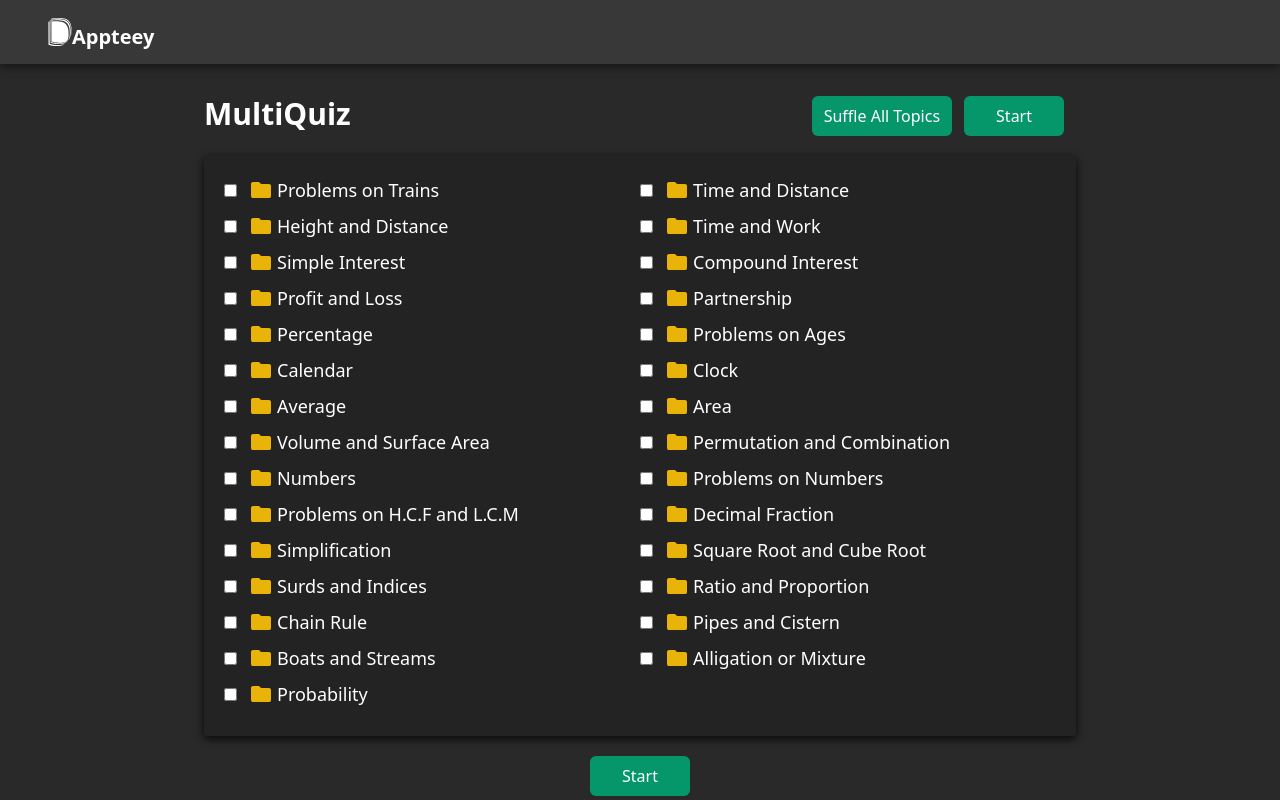
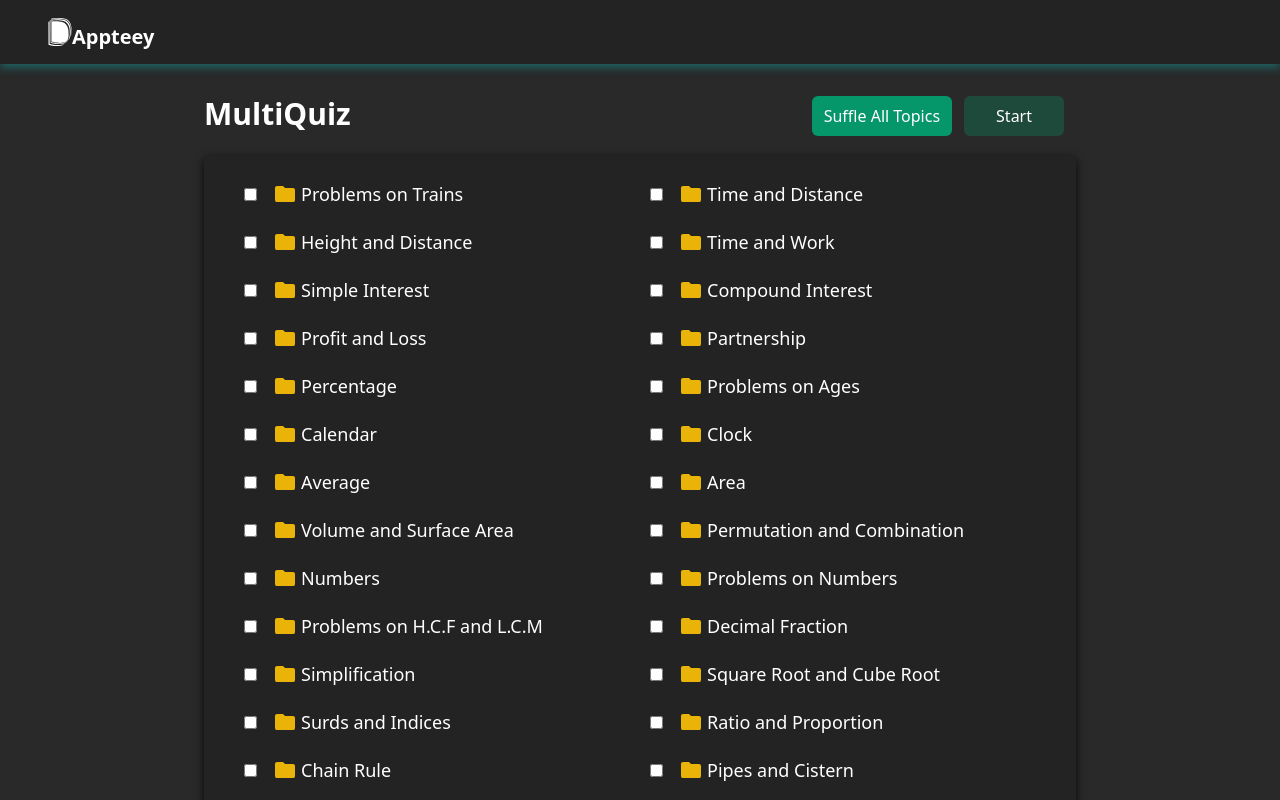
Before and after one commit to DevarajRangannan/Aptitude_Frontend, a React (Create React App) app: page /multi-quiz in a window 1280 px wide. Shown: the top 800 px of the page. Built offline with nearby package versions, Linux system fonts and the light colour scheme.

Commit message:
nav shaddow color changed and bugs fixed

```diff
--- a/src/App.js
+++ b/src/App.js
@@ -18,7 +18,7 @@ const check = (e)=>{
 export default function App() {
   return (
     <div className='min-w-[20rem] lg:max-w-screen-2xl lg:m-auto w-full'>
-      <nav className='w-full h-16 bg-[#383838] flex items-center drop-shadow-[0_3px_5px_rgba(0,0,0,.5)]' >
+      <nav className='w-full h-16 bg-[#242323] flex items-center drop-shadow-[0_3px_5px_rgba(0,255,255,.3)]' >
         <Link to='/' className='ml-5 md:ml-10 flex items-center' onClick={(e)=>check(e)}>
           <div className=' w-10'><Logo/></div>
           <sub className='text-white font-bold text-xl -translate-x-2 select-none'>Appteey</sub>
--- a/src/Pages/Home.jsx
+++ b/src/Pages/Home.jsx
@@ -14,12 +14,12 @@ export default function Home() {
                     <Link to={`/multi-quiz`} className='bg-emerald-600 rounded-md px-3 py-2  inline-block hover:bg-emerald-800' >Multi Quiz</Link>
                 </span>
             </div>
-            <ul className='my-5 p-5 bg-[#242323] drop-shadow-[0_3px_5px_rgba(0,0,0,.8)] rounded md:text-lg grid md:grid-cols-2  '>
+            <ul className='my-5 p-5 lg:pl-10 bg-[#242323] drop-shadow-[0_3px_5px_rgba(0,0,0,.8)] rounded md:text-lg grid md:grid-cols-2  '>
 
 
                 {TOPICS.map((topic, i)=>{
                     return <span key={i}  className='inline flex'>
-                        <Link to={`/topic/`+topic.replace(/ /g,"-").toLowerCase()} className='hover:underline mb-2 flex items-center group' key={i} state={{title:topic}}>
+                        <Link to={`/topic/`+topic.replace(/ /g,"-").toLowerCase()} className='hover:underline mb-3 p-1 flex items-center group' key={i} state={{title:topic}}>
                                 <span className='fill-yellow-500 group-hover:fill-yellow-700'>
                                     <FOLDER_ICON/>
                                 </span>
--- a/src/Pages/MultiQuiz.js
+++ b/src/Pages/MultiQuiz.js
@@ -50,7 +50,7 @@ export default function MultiQuiz() {
                         <Link to={`/multi-quiz-ground`} className='bg-emerald-600 rounded-md px-3 py-2  inline-block hover:bg-emerald-800' state={{selected:TOPICS}}>Suffle All Topics</Link>
                     </span>
                     <span className=''>
-                        <button className=' disabled:bg-red-500 bg-emerald-600 rounded-md px-8 py-2 m-3 lg:my-0 inline-block hover:bg-emerald-800' disabled={false} onClick={()=>{startMultiQuiz()}}>
+                        <button className='disabled:cursor-not-allowed disabled:bg-emerald-600/30 bg-emerald-600 rounded-md px-8 py-2 m-3 lg:my-0 inline-block hover:bg-emerald-800' disabled={selected.length<=0?true:false} onClick={()=>{startMultiQuiz()}}>
                             Start
                         </button>
                     </span>
@@ -59,15 +59,15 @@ export default function MultiQuiz() {
 
 
 
-            <div className={`my-5 p-5 bg-[#242323] drop-shadow-[0_3px_5px_rgba(0,0,0,.8)] rounded md:text-lg grid md:grid-cols-2 select-none `}>
+            <div className={`my-5 p-5 lg:pl-10 bg-[#242323] drop-shadow-[0_3px_5px_rgba(0,0,0,.8)] rounded md:text-lg grid md:grid-cols-2 select-none `}>
                 {TOPICS.map((topic, i)=>{
-                    return <span key={i} className='flex '>
-                        <span className=''>
+                    return <span key={i} className='flex items-center mb-3'>
+                        <span className=' flex items-center'>
                             <input type="checkbox" id={`check-box-`+i} name={"topic"} value={topic} className='hover:cursor-pointer' onChange={(e)=>x(e)}/>
                         </span>
-                        <label htmlFor={`check-box-`+i} className='ml-3 hover:cursor-pointer group'>
-                            <span className=' mb-2 flex items-center' key={i} state={{title:topic}}>
-                                <span className='fill-yellow-500  group-hover:fill-yellow-700'>
+                        <label htmlFor={`check-box-`+i} className='ml-3 p-1 hover:cursor-pointer group '>
+                            <span className='  flex items-center ' key={i} state={{title:topic}}>
+                                <span className='fill-yellow-500  group-hover:fill-yellow-700 '>
                                     <FOLDER_ICON/>
                                 </span>
                                 <span className='ml-1'>{topic}</span>
@@ -81,7 +81,7 @@ export default function MultiQuiz() {
             </div>
 
             <div className='w-full  flex justify-center'>
-                <button className='disabled:bg-red-500 bg-emerald-600 rounded-md px-8 py-2 m-3 lg:my-0 inline-block hover:bg-emerald-800' disabled={false} onClick={()=>{startMultiQuiz()}}>
+                <button className='disabled:cursor-not-allowed disabled:bg-emerald-600/30 bg-emerald-600 rounded-md px-8 py-2 m-3 lg:my-0 inline-block hover:bg-emerald-800' disabled={selected.length<=0?true:false} onClick={()=>{startMultiQuiz()}}>
                     Start
                 </button>
             </div>
--- a/src/Pages/MultyQuizPlayGround.jsx
+++ b/src/Pages/MultyQuizPlayGround.jsx
@@ -6,7 +6,7 @@ import { useLocation } from 'react-router'
 let navigate, selected_length, selectedTopics, shuffleQuestions, totalPageNo=0;
 
 const OPTIONS = ['A', 'B', 'C', 'D']
-const NOMBER_OF_QUENTIONS = 5
+const NOMBER_OF_QUENTIONS = 30
 
 export default function MuliQuizPlayGround() {
   navigate = useNavigate ();
@@ -67,7 +67,6 @@ export default function MuliQuizPlayGround() {
 
       setCurrentQuestions(suffledQuestions.slice(0,NOMBER_OF_QUENTIONS))
       setQuestions(suffledQuestions)
-      console.log(suffledQuestions);
 
       totalPageNo = Math.ceil(neededQuestions.length/NOMBER_OF_QUENTIONS)
     }
@@ -79,18 +78,13 @@ export default function MuliQuizPlayGround() {
 
     setPageNo(pageNo+1)
     window.scroll(0, 0);
-    // console.log(QuestionNo);
-
   }
 
   const backPage = ()=>{
     setQuestionNo(QuestionNo-NOMBER_OF_QUENTIONS)
-    console.log(QuestionNo);
-
     setCurrentQuestions(Questions.slice(QuestionNo-(NOMBER_OF_QUENTIONS*2), QuestionNo - NOMBER_OF_QUENTIONS ))
     setPageNo(pageNo-1)
     window.scroll(0, 0);
-
   }
 
 
@@ -99,7 +93,7 @@ export default function MuliQuizPlayGround() {
     <>
       {
         selected_length > 0 ? <>
-            <div className='text-white'>
+            <div className='text-white '>
               <div className=' p-3'>
                   <span className='text-xl md:text-3xl font-semibold ' >Multy Quiz Playround</span>
               </div>
@@ -107,9 +101,9 @@ export default function MuliQuizPlayGround() {
               <div className='text-right mr-3'>{pageNo}/{totalPageNo} pages</div>
             </div>
             {
-              currentQuestions.length > 0 ? <div >
+              currentQuestions.length > 0 ? <div className='p-3 '>
                   {currentQuestions.map((question,i)=>{
-                    return <div key={i}  className='text-white my-5 p-5 bg-[#242323] drop-shadow-[0_3px_5px_rgba(0,0,0,.8)] rounded overflow-hidden '>
+                    return <div key={i}  className='text-white my-5 p-5 bg-[#242323] drop-shadow-[0_1px_5px_rgba(0,0,0,.8)] rounded overflow-hidden '>
                         <div className='flex  font-normal	text-base md:text-lg'>
                           {(QuestionNo-(NOMBER_OF_QUENTIONS-1))+i}.
                           <div  dangerouslySetInnerHTML={{__html:question.code}} className={`ml-3 `}></div>
```
